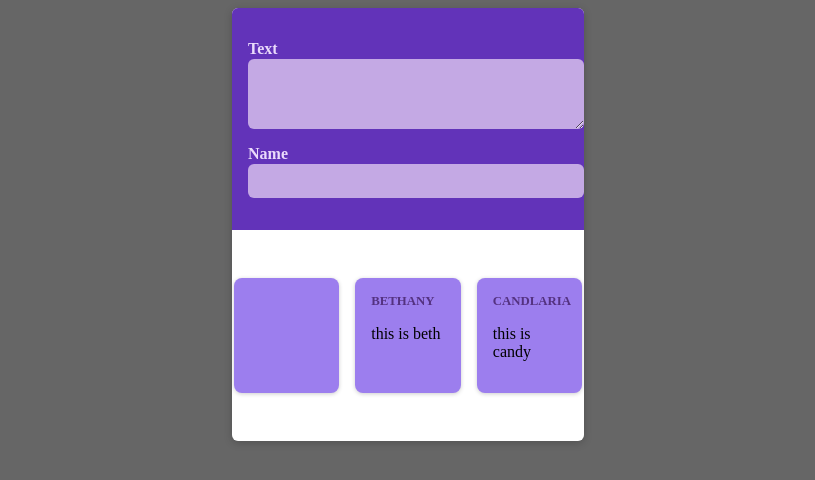
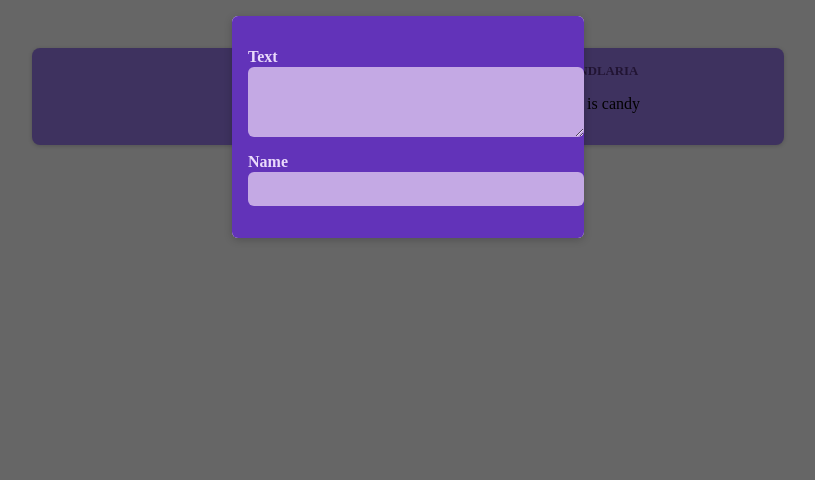
Before and after one commit to BetelTagesse/react-crash-course, a React (Vite) app: page / in a window 1280 px wide. Shown: the top 480 px of the page, without its empty margins (232-1047 px from the left). Built offline with nearby package versions, Linux system fonts and the light colour scheme.

Commit message:
modal done

```diff
--- a/src/components/Modal.jsx
+++ b/src/components/Modal.jsx
@@ -1,9 +1,9 @@
 import classes from "./Modal.module.css";
 
-const Modal = ({ children }) => {
+const Modal = ({ children, onClose }) => {
   return (
     <>
-      <div className={classes.backdrop} />
+      <div className={classes.backdrop} onClick={onClose} />
       <dialog open className={classes.modal}>
         {children}
       </dialog>
--- a/src/components/PostsList.jsx
+++ b/src/components/PostsList.jsx
@@ -5,8 +5,13 @@ import classes from "./PostsList.module.css";
 import Modal from "./Modal";
 
 const PostsList = () => {
+  const [modalIsVisible, setModalIsVisible] = useState(true);
   const [enteredBody, setEnteredBody] = useState("");
   const [enteredAuthor, setEnteredAuthor] = useState("");
+
+  const hideModalHandler = () => {
+    setModalIsVisible(false);
+  };
 
   const changeBodyHandler = (event) => {
     setEnteredBody(event.target.value);
@@ -17,17 +22,20 @@ const PostsList = () => {
 
   return (
     <>
-      <Modal>
+      {modalIsVisible && (
+        <Modal onClose={hideModalHandler}>
           <NewPost
             onChangeAuthor={changeAuthorHandler}
             onChangeBody={changeBodyHandler}
           />
+        </Modal>
+      )}
+
       <ul className={classes.posts}>
         <Post author={enteredAuthor} body={enteredBody} />
         <Post author="bethany" body="this is beth" />
         <Post author="candlaria" body="this is candy" />
       </ul>
-      </Modal>
     </>
   );
 };
```
Lines whose indentation alone changed are shown as unchanged.
